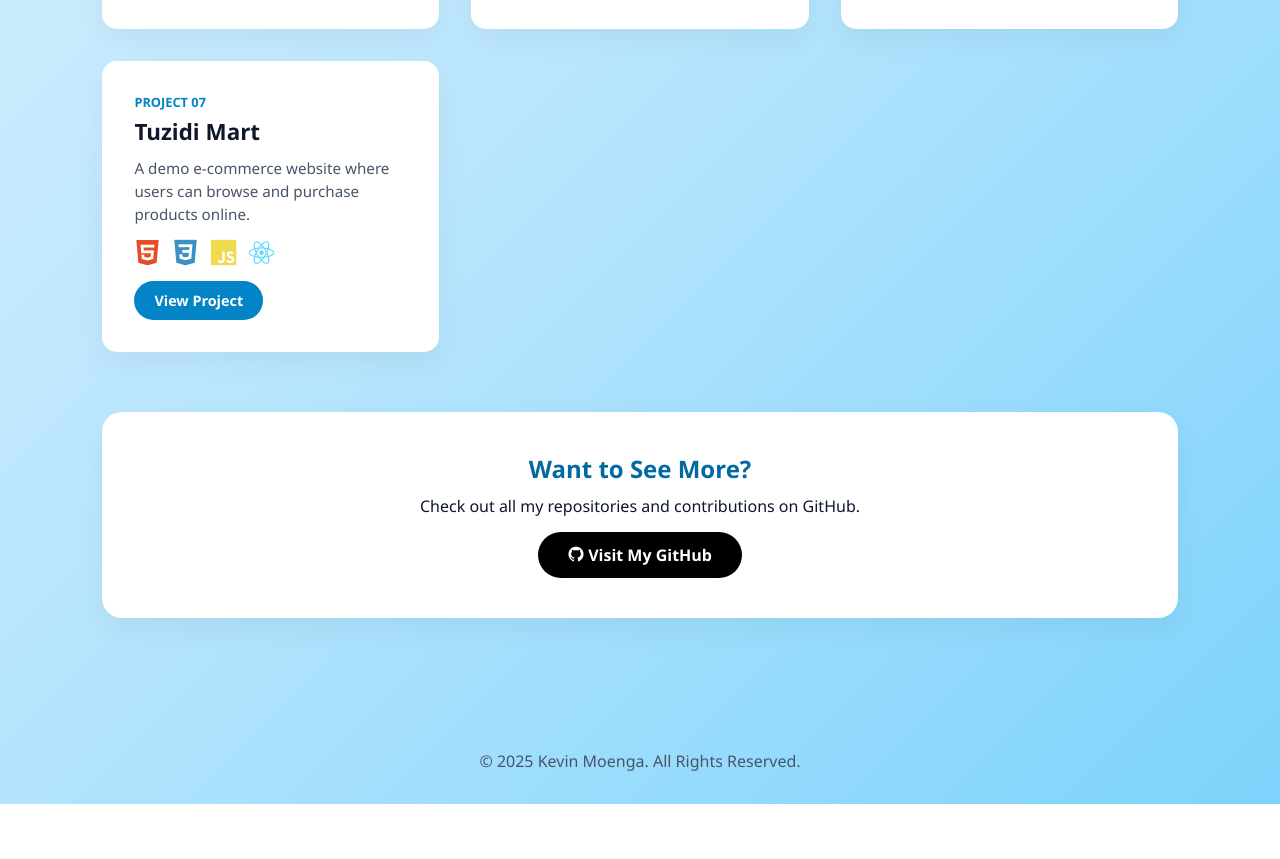
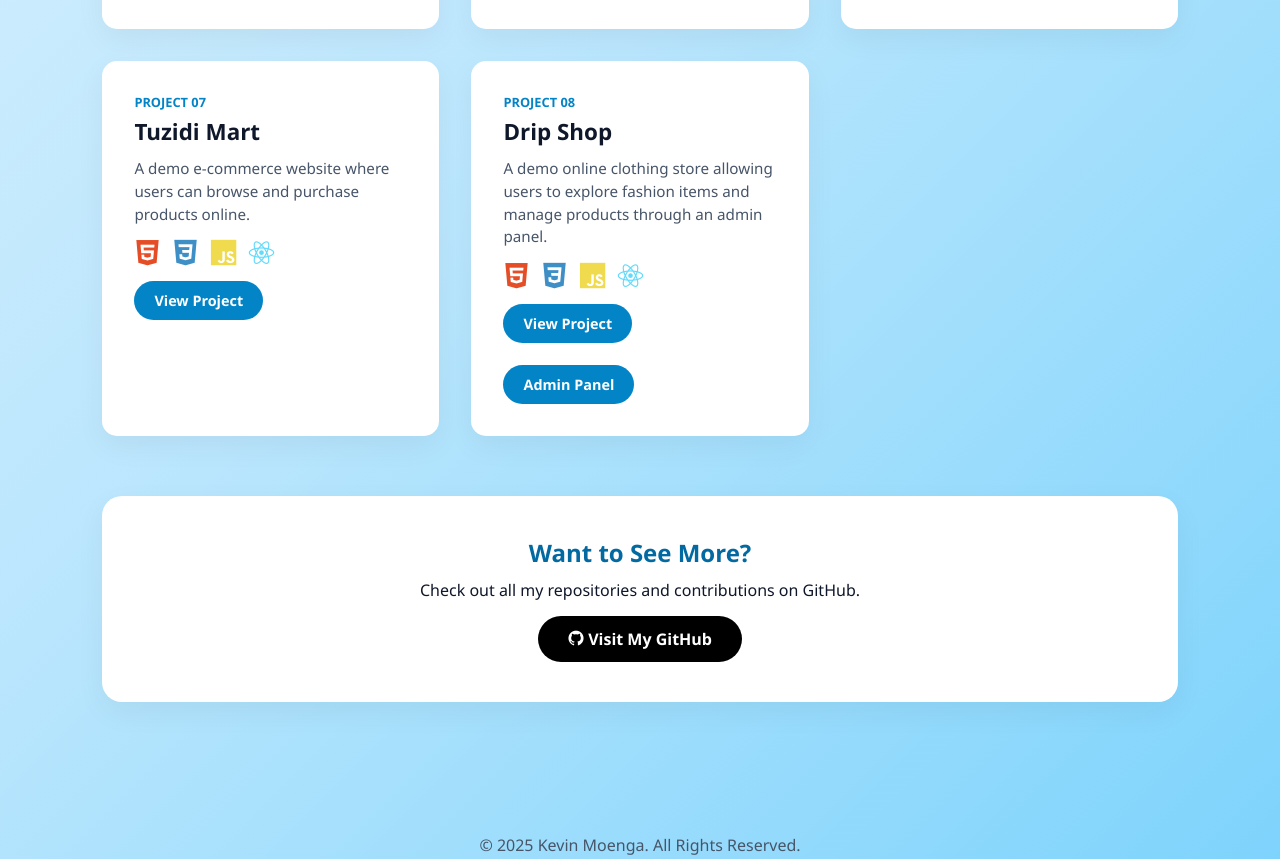
Before and after one commit to Moenga254/My-portfolio, a plain HTML site: page Projects.html in a window 1280 px wide. Shown: the part 844-1703 px from the top of the page. Before the commit the page ends 1648 px from the top, so only its background shows below. Drawn offline with nearby package versions, Linux system fonts and the light colour scheme.

Commit message:
Update Projects.html

```diff
--- a/Projects.html
+++ b/Projects.html
@@ -441,6 +441,47 @@ View Project
 
 </div>
 
+  <!-- Project 08 Drip Shop -->
+
+<div class="project-card">
+
+<div class="project-number">PROJECT 08</div>
+
+<h2 class="project-title">Drip Shop</h2>
+
+<p class="project-description">
+A demo online clothing store allowing users to explore fashion items and manage products through an admin panel.
+</p>
+
+<div class="tech-row">
+
+<i class="devicon-html5-plain colored"></i>
+<i class="devicon-css3-plain colored"></i>
+<i class="devicon-javascript-plain colored"></i>
+<i class="devicon-react-original colored"></i>
+
+</div>
+
+<a href="https://kevinmk.infinityfree.me"
+class="project-button"
+target="_blank">
+
+View Project
+
+</a>
+
+<br><br>
+
+<a href="https://kevinmk.infinityfree.me/admin.html"
+class="project-button"
+target="_blank">
+
+Admin Panel
+
+</a>
+
+</div>
+
 </div>
 
 
```
